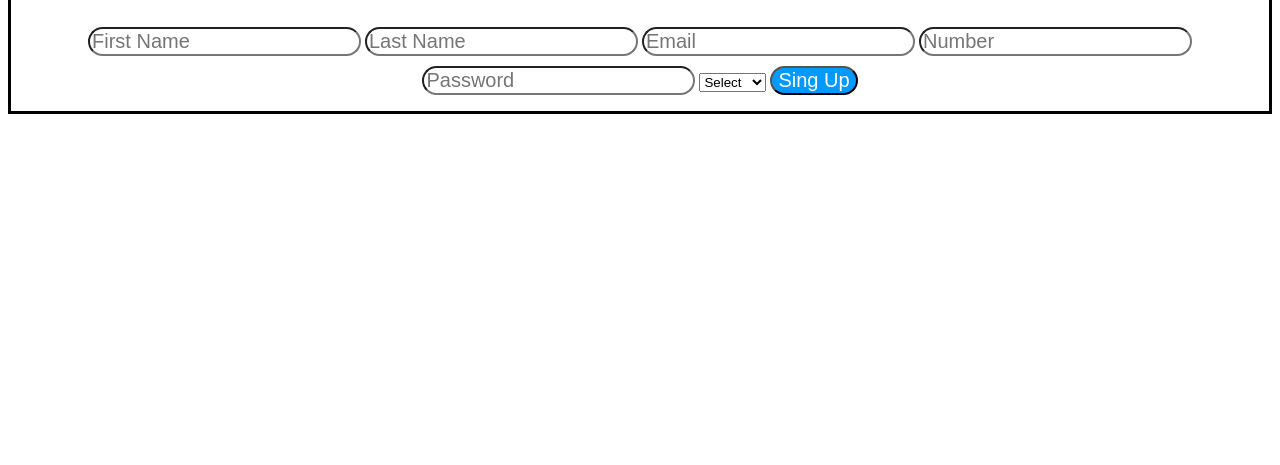
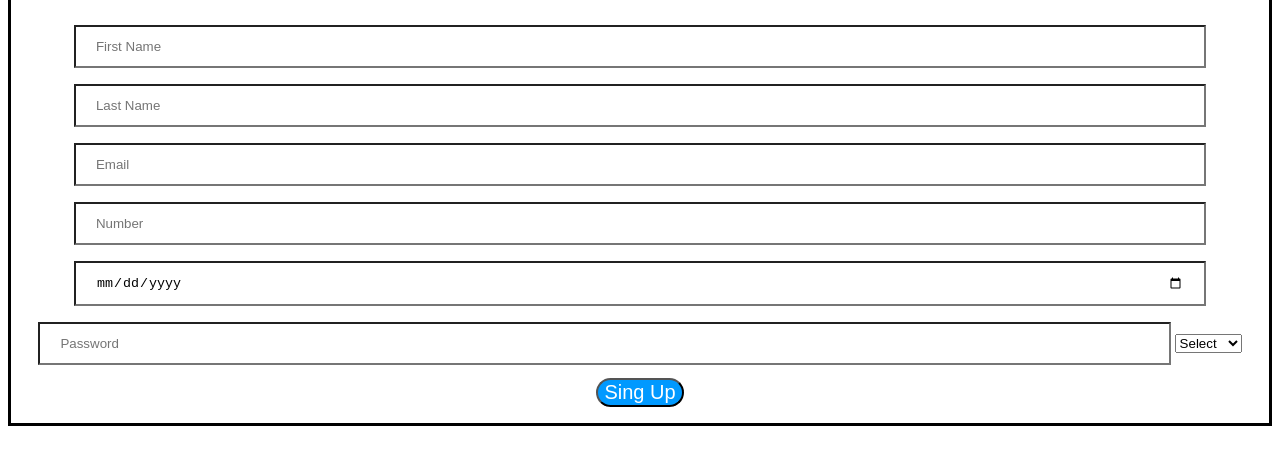
Before and after one commit to Alsaef/fb, a plain HTML site: page index.html in a window 1280 px wide. Shown: the part 103-568 px from the top of the page. Drawn offline with Linux system fonts and the light colour scheme.

Commit message:
Add files via upload

```diff
--- a/index.html
+++ b/index.html
@@ -13,6 +13,7 @@
         <input placeholder="Last Name" />
         <input placeholder="Email" />
         <input placeholder="Number" />
+        <input type="date"/>
         <input placeholder="Password" type="password" />
         <select>
             <option value="Select">Select</option>
--- a/style.css
+++ b/style.css
@@ -14,14 +14,19 @@ button {
     margin-top: 5px;
 
 }
-input {color: black;
-    font-size: 20px;
-    margin-top: 10px;
-    border-radius: 20px;
+input {
+    width: 90%;
+    padding: 12px 20px;
+    margin: 8px 0;
+    box-sizing: border-box;
+
+outline: none;
+	background:none ;
+
 }
 div { border:solid black;
     margin-top: 50px;
-
+    background-color: white;
 }
 h2{
     color:  #0099ff;
```
